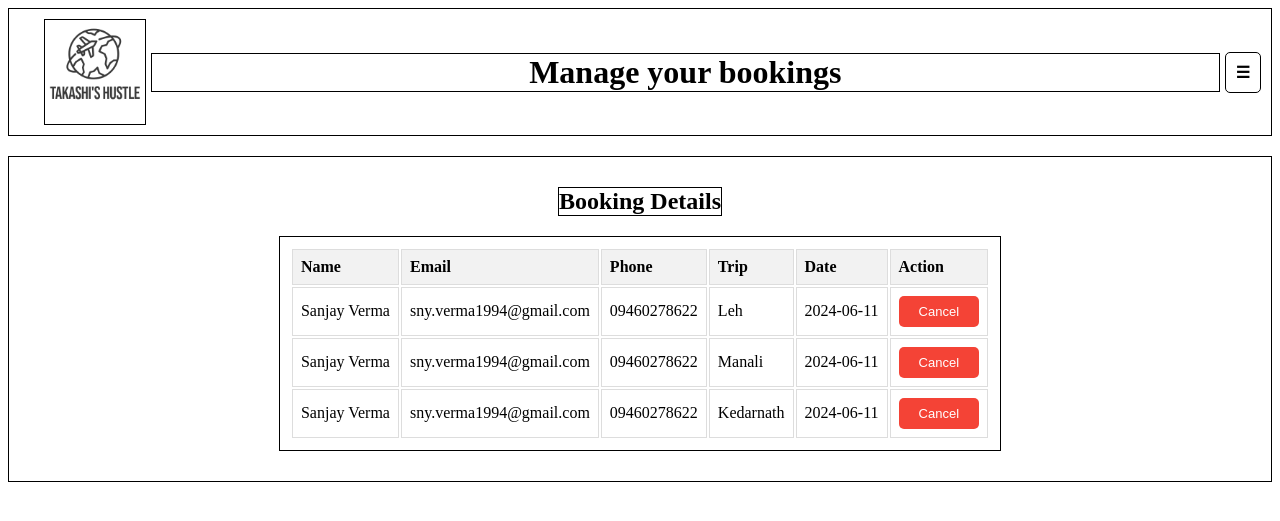
After one commit to sny258/flask-app, a Flask app: page /manage_booking in a window 1280 px wide. The commit adds this page. Shown: the top 521 px of the page. Run offline with Flask 3, Linux system fonts and the light colour scheme; a user stored in the database is signed in; data comes from the database, SQL or seed files in the repository; both versions use the stored data as it was after the commit.

Commit message:
Added the booking cancellation functionality

```diff
--- a/app.py
+++ b/app.py
@@ -1,4 +1,4 @@
-from flask import Flask, render_template, request, redirect, url_for, session, flash
+from flask import Flask, render_template, request, redirect, url_for, session, flash, jsonify, make_response
 import sqlite3
 
 app = Flask(__name__)
@@ -9,8 +9,26 @@ def init_sqlite_db():
     conn = sqlite3.connect('database.db')
     print("Opened database successfully")
 
-    conn.execute('CREATE TABLE IF NOT EXISTS users (username TEXT PRIMARY KEY, password TEXT)')
-    print("Table created successfully")
+    # Create a cursor using conne for executing SQL queries
+    cur = conn.cursor()
+    # Check if users table exists
+    cur.execute("SELECT name FROM sqlite_master WHERE type='table' AND name='users'")
+    if cur.fetchone():
+        print("users table already exists")
+    else:
+        # Create users table
+        cur.execute('CREATE TABLE users (username TEXT PRIMARY KEY, password TEXT)')
+        print("users table created successfully")
+    # Check if bookings table exists
+    cur.execute("SELECT name FROM sqlite_master WHERE type='table' AND name='bookings'")
+    if cur.fetchone():
+        print("bookings table already exists")
+    else:
+        # Create bookings table, booking_id is the primary key and it auto increments
+        cur.execute('CREATE TABLE bookings (booking_id INTEGER PRIMARY KEY AUTOINCREMENT, username TEXT, name TEXT, email TEXT, phone TEXT, trip TEXT, date TEXT)')
+        print("bookings table created successfully")
+
+    #close the connection
     conn.close()
 
 init_sqlite_db()
@@ -102,12 +120,73 @@ def manali_itinerary():
     else:
         return redirect(url_for('login'))
 
-@app.route('/booking')
+
+# @app.route('/booking')
+# def booking():
+#     if 'username' in session:
+#         return render_template('booking.html', username=session['username'])
+#     else:
+#         return redirect(url_for('login'))
+
+@app.route('/booking', methods=['GET', 'POST'])
 def booking():
     if 'username' in session:
-        return render_template('booking.html', username=session['username'])
+        username = session['username']
+        if request.method == 'POST':
+            # Extract form data
+            name = request.form['name']
+            email = request.form['email']
+            phone = request.form['phone']
+            trip = request.form['trip']
+            date = request.form['date']
+            # Insert data into the database
+            with sqlite3.connect('database.db') as conn:
+                cur = conn.cursor()
+                # Insert data into bookings table
+                cur.execute("INSERT INTO bookings (username, name, email, phone, trip, date) VALUES (?, ?, ?, ?, ?, ?)", (username, name, email, phone, trip, date))
+                # Commit the transaction
+                conn.commit()
+                # Flash a success message
+                #flash("Congratulations 🎉, " + name + "! Your trip to " + trip + " on " + date + " has been booked. 🥳")
+            # Redirect to the booking page
+            #return redirect(url_for('booking'))
+            # Return a JSON response on calling the API, instead of redirecting
+            return jsonify({'status': 'success', 'message': f'Congratulations 🎉, {name}! Your trip to {trip} on {date} has been booked. 🥳'})
+
+        # GET request
+        else:
+            return render_template('booking.html', username=username)
+        return redirect(url_for('login'))
+
+
+@app.route('/manage_booking')
+def manage_booking():
+    if 'username' in session:
+        #get the username of the logged-in user
+        username = session['username']
+        with sqlite3.connect('database.db') as conn:
+            conn.row_factory = sqlite3.Row
+            cur = conn.cursor()
+             # fetch the bookings of the logged-in user
+            cur.execute("SELECT * FROM bookings WHERE username=?", (username,))
+            # Fetch all rows as a list of dictionaries for easy use in the template
+            bookings = [dict(row) for row in cur.fetchall()]
+            # Pass the booking data to the booking_details.html template
+            return render_template('manage_bookings.html', username=username, bookings=bookings)
     else:
         return redirect(url_for('login'))
 
+
+@app.route('/cancel_booking', methods=['POST'])
+def cancel_booking():
+    booking_id = request.form.get('booking_id')
+    with sqlite3.connect('database.db') as conn:
+        cur = conn.cursor()
+        cur.execute("DELETE FROM bookings WHERE booking_id = ?", (booking_id,))
+        conn.commit()
+    return redirect(url_for('manage_booking'))
+    #return jsonify({'status': 'success', 'message': 'Booking canceled successfully'})
+
+
 if __name__ == '__main__':
     app.run(host='0.0.0.0', port=5000, debug=True)
--- /dev/null
+++ b/static/manage_bookings.css
@@ -0,0 +1,132 @@
+
+/* styling for logo, Header & Dropdpwn button in it */
+.navbar {
+  display: flex;
+  align-items: center;                      /* Align items at center */
+  background-color: white;
+  color: black;
+  padding: 10px;
+  margin-bottom: 20px;
+  border: 1px solid black;
+}
+.logo-link {
+  display: inline-block;                /* Make the logo a block element */
+  margin-right: 5px;
+  margin-left: 25px;
+  border: 1px solid black;
+}
+#logo {
+  width: 100px;
+  height: 100px;
+  transform: scale(1.8);
+}
+.navbar h1 {
+  text-align: center;
+  flex-grow: 1;                       /* Allow the header to take up the remaining space */
+  margin-right: 5px;
+  border: 1px solid black;
+  /*padding-left: 10px;               /* If want to move the header text only, move with margin will ove the entire header box */
+}
+
+/* styling for dropdown button */
+.dropbtn {
+  background-color: white;
+  color: black;
+  padding: 10px;                      /* generate space around the text */
+  font-size: 16px;
+  border: none;                       /* remove icon border */
+  cursor: pointer;
+  font-weight: bold;
+  border: 1px solid black;
+}
+.dropbtn:hover,
+.dropbtn:focus {
+  background-color: lightblue;          /* dropdown button colour upon hovering */
+}
+.dropdown-content {
+  display: none;                      /* Hide the dropdown content */
+  position: absolute;                 /* dropdown button won't change position upon hover */
+  right: 15px;                           /* will show dropdown content just below left */
+  background-color: white;       /* dropdown background color */
+  min-width: 120px;                     /* dropdown content width */
+  box-shadow: 0px 8px 16px 0px rgba(0,0,0,0.2);       /* shadow coloring around dropdown content*/
+
+}
+.dropdown-content a {
+  color: black;                           /* Text color for dropdown button a's */
+  padding: 12px 16px;                       /* Padding for dropdown button a's */
+  text-decoration: none;                    /* Remove the default underline */
+  display: block;                           /* Display dropdown button a's as block elements */
+}
+.dropdown-content a:hover {
+  background-color: lightblue;           /* Background color for dropdown button a's upon hovering */
+}
+/* Most Important styling for dropdown button */
+.dropdown:hover .dropdown-content {         /* Show the dropdown content upon hovering */
+  display: block;
+}
+
+/* Contact Us styling */
+.contact-us-dropdown-content {
+  display: none;                          /* Hide the dropdown content */
+  position: absolute;                     /* dropdown button won't change position upon hover */
+  background-color: lightcyan;
+  box-shadow: 0px 8px 16px 0px rgba(0,0,0,0.2);
+  left: -210px;                         /* Position of Contact Us dropdown content */
+  border-radius: 5px;
+}
+.contact-us-dropdown:hover .contact-us-dropdown-content {
+  display: block;                       /* Show the Contact Us content upon hovering */
+}
+.contact-info {
+  padding: 10px;
+}
+
+
+
+/* styling for booking details */
+.booking-details {
+    display: flex;
+    align-items: center;                      /* Align items at center */
+    flex-direction: column;                   /* Align items in column */
+    background-color: white;
+    color: black;
+    padding: 10px;
+    margin-bottom: 20px;
+    border: 1px solid black;
+  }
+h2 {
+    margin-bottom: 20px;
+    border: 1px solid black;
+}
+table {
+    /* width: 100%; */
+    display: flex;
+    align-items: center;                      /* Align items at center */
+    background-color: white;
+    color: black;
+    padding: 10px;
+    margin-bottom: 20px;
+    border: 1px solid black;
+}
+th, td {
+    border: 1px solid #ddd;
+    padding: 8px;
+    text-align: left;
+}
+th {
+    background-color: #f2f2f2;
+}
+button {
+    background-color: #f44336; /* Red */
+    color: white;
+    padding: 8px 20px;
+    text-align: center;
+    text-decoration: none;
+    display: inline-block;
+    font-size: 13px;
+    /* margin: 4px 2px; */
+    cursor: pointer;
+    border: none;
+    border-radius: 5px;
+}
--- a/templates/kedarnath_itinerary.html
+++ b/templates/kedarnath_itinerary.html
@@ -24,6 +24,7 @@
             <button class="dropbtn">☰</button>
             <div class="dropdown-content">
                 <a href="{{ url_for('welcome') }}">Welcome Page</a>
+                <a href="{{ url_for('manage_booking') }}">My Bookings</a>
                 <a href="{{ url_for('login') }}">Logout</a>
                 <div class="contact-us-dropdown">
                     <a href="#" class="contact-us-link">Contact Us</a>
--- a/templates/leh_itinerary.html
+++ b/templates/leh_itinerary.html
@@ -24,6 +24,7 @@
             <button class="dropbtn">☰</button>
             <div class="dropdown-content">
                 <a href="{{ url_for('welcome') }}">Welcome Page</a>
+                <a href="{{ url_for('manage_booking') }}">My Bookings</a>
                 <a href="{{ url_for('login') }}">Logout</a>
                 <div class="contact-us-dropdown">
                     <a href="#" class="contact-us-link">Contact Us</a>
--- /dev/null
+++ b/templates/manage_bookings.html
@@ -0,0 +1,71 @@
+<!-- HTML -->
+<!DOCTYPE html>
+<html lang="en">
+<head>
+    <meta charset="UTF-8">
+    <meta name="viewport" content="width=device-width, initial-scale=1.0">
+    <title>Manage Bookings</title>
+    <link rel="stylesheet" href="static/manage_bookings.css">
+</head>
+<body>
+    <!-- Navbar with Dropdown Menu -->
+    <div class="navbar">
+        <!-- Logo -->
+        <a href="{{ url_for('welcome') }}" class="logo-link">
+            <img id="logo" src="static/logo11.png" alt="Logo">
+        </a>
+        <!-- Header -->
+        <h1>Manage your bookings</h1>
+        <div class="dropdown">
+            <button class="dropbtn">☰</button>
+            <div class="dropdown-content">
+                <a href="{{ url_for('welcome') }}">Welcome Page</a>
+                <a href="{{ url_for('login') }}">Logout</a>
+                <div class="contact-us-dropdown">
+                    <a href="#" class="contact-us-link">Contact Us</a>
+                    <div class="contact-us-dropdown-content">
+                        <div id="contact-info" class="contact-info">
+                            <p>Name: Takashi</p>
+                            <p>Email: takashi.hustle@example.com</p>
+                            <p>Phone: 123-456-7890</p>
+                        </div>
+                    </div>
+                </div>
+            </div>
+        </div>
+    </div>
+    <div class="booking-details">
+        <h2>Booking Details</h2>
+        <table>
+            <tr>
+                <th>Name</th>
+                <th>Email</th>
+                <th>Phone</th>
+                <th>Trip</th>
+                <th>Date</th>
+                <th>Action</th>
+            </tr>
+            {% for booking in bookings %}
+                <tr>
+                    <td>{{ booking.name }}</td>
+                    <td>{{ booking.email }}</td>
+                    <td>{{ booking.phone }}</td>
+                    <td>{{ booking.trip }}</td>
+                    <td>{{ booking.date }}</td>
+                    <td>
+                        <form action="{{ url_for('cancel_booking') }}" method="post">
+                            <input type="hidden" name="booking_id" value="{{ booking.booking_id }}">
+                            <button type="submit">Cancel</button>
+                        </form>
+                    </td>
+                </tr>
+            {% else %}
+                <tr>
+                    <td colspan="6">No bookings found.</td>
+                </tr>
+            {% endfor %}
+        </table>
+    </div>
+
+</body>
+</html>
--- a/templates/manali_itinerary.html
+++ b/templates/manali_itinerary.html
@@ -24,6 +24,7 @@
             <button class="dropbtn">☰</button>
             <div class="dropdown-content">
                 <a href="{{ url_for('welcome') }}">Welcome Page</a>
+                <a href="{{ url_for('manage_booking') }}">My Bookings</a>
                 <a href="{{ url_for('login') }}">Logout</a>
                 <div class="contact-us-dropdown">
                     <a href="#" class="contact-us-link">Contact Us</a>
--- a/templates/welcome.html
+++ b/templates/welcome.html
@@ -22,6 +22,7 @@
             <button class="dropbtn">☰</button>
             <div class="dropdown-content">
                 <a href="{{ url_for('login') }}">Logout</a>
+                <a href="{{ url_for('manage_booking') }}">My Bookings</a>
                 <div class="contact-us-dropdown">
                     <a href="#" class="contact-us-link">Contact Us</a>
                     <div class="contact-us-dropdown-content">
```
Also changed, not shown: templates/booking.html (+61 -6 lines), testDB.py (added, +43 -0 lines), database.db, static/booking.css (line endings or trailing spaces).
